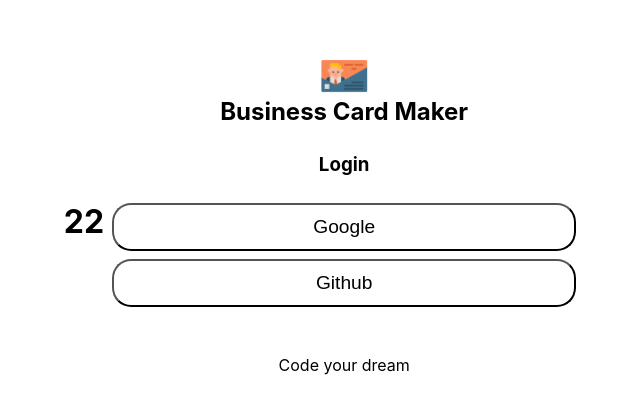
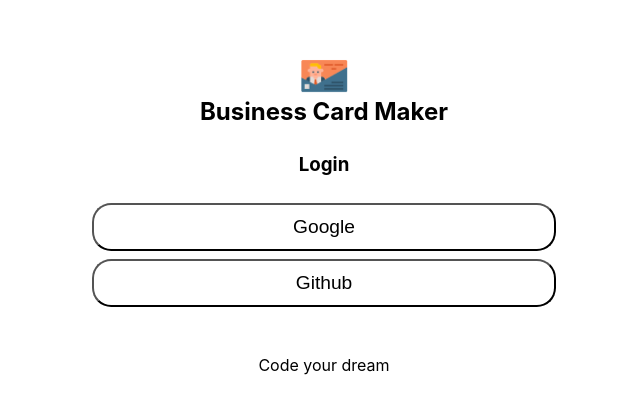
Before and after one commit to blackstarzck/business-card, a React (Create React App) app: page / in a window 1280 px wide. Shown: the part 179-592 px from the top of the page, without its empty margins (316-956 px from the left). Built offline with nearby package versions, Linux system fonts and the light colour scheme; no server answers.

Commit message:
router 오류 해결

```diff
--- a/src/app.jsx
+++ b/src/app.jsx
@@ -5,10 +5,8 @@
 import Maker from './components/maker/maker';
 
 function App({ FileInput, authService, cardRepository }) {
-  const timeStamp = new Date().getSeconds();
   return (
     <div className={styles.app}>
-      <h1>{timeStamp}</h1>
       <Routes>
         <Route
           path="/"
```
